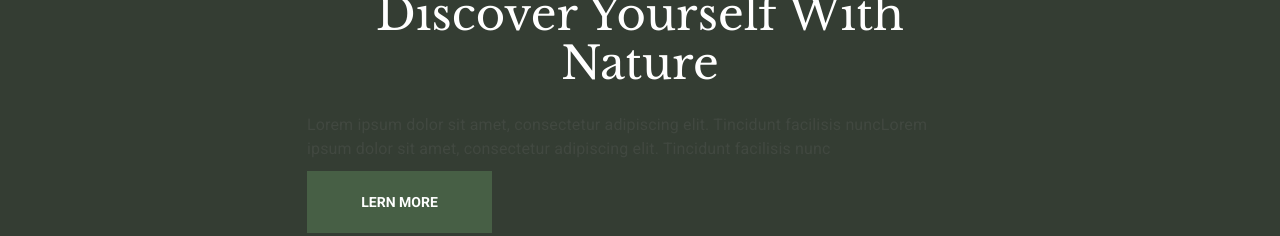
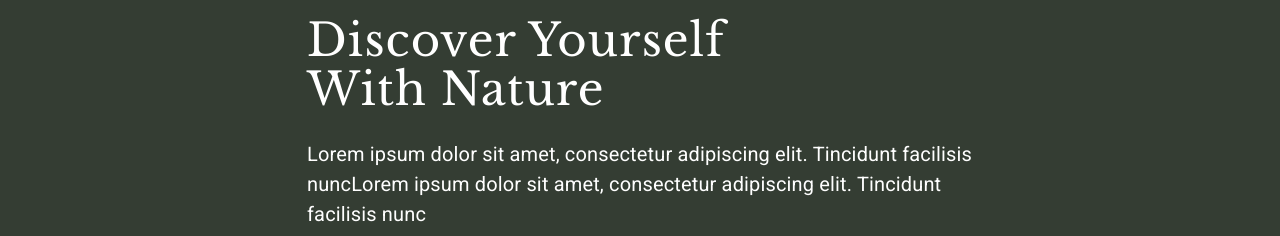
Before and after one commit to Korka3/Botanical-garden, a website: page index.html in a window 1280 px wide. Shown: the part 1214-1450 px from the top of the page. Drawn offline with nearby package versions, Linux system fonts and the light colour scheme.

Commit message:
sekcja main -teksty

```diff
--- a/dev-assets/01-settings/_variables.scss
+++ b/dev-assets/01-settings/_variables.scss
@@ -15,8 +15,8 @@ $font-size-4: $font-size-base * 1.563; // ~25px
 $font-size-5: $font-size-base * 1.438; // ~23px
 $font-size-6: $font-size-base * 1.375; //22px
 $font-size-7: $font-size-base * 1.25; //20px
-$font-size-9: $font-size-base * 1; //16px
-$font-size-10: $font-size-base * 0.875; //14
+$font-size-8: $font-size-base * 1; //16px
+$font-size-9: $font-size-base * 0.875; //14
 
 $font-family-1: "Roboto"; //body, buttons
 $font-family-2: "Libre Baskerville"; //headings
--- a/dev-assets/06-components/_btn.scss
+++ b/dev-assets/06-components/_btn.scss
@@ -1,7 +1,7 @@
 .c-btn {
   display: inline-block;
   font-family: $font-family-1;
-  font-size: $font-size-10;
+  font-size: $font-size-9;
   font-weight: 700;
   line-height: 16.41px;
   text-align: center;
--- a/dev-assets/06-components/_heading.scss
+++ b/dev-assets/06-components/_heading.scss
@@ -2,6 +2,7 @@
   text-align: center;
   text-transform: capitalize;
   font-weight: 400;
+  letter-spacing: $letter-spacing-1;
 
   &--level1 {
     color: $header-text;
--- a/dev-assets/07-templates/_main.scss
+++ b/dev-assets/07-templates/_main.scss
@@ -19,4 +19,18 @@
     padding-top: $grid-base * 7;
     padding-bottom: $grid-base * 10.5;
   }
+
+  &__img {
+    margin-bottom: $grid-base * 1.6;
+  }
+
+  p {
+    font-size: $font-size-8;
+    line-height: $grid-base * 2.4;
+
+    @include tablet {
+      font-size: $font-size-7;
+      line-height: $grid-base * 3;
+    }
+  }
 }
--- a/index.html
+++ b/index.html
@@ -75,8 +75,9 @@
           <img class="t-main__img " src="images/main_plants2.png" alt="fotografia">
         </div>
         <div class="o-col--dt50 u-text-tb-left">
-          <h2 class="c-heading c-heading--level1 u-white">Discover yourself with nature</h2>
-          <p>Lorem ipsum dolor sit amet, consectetur adipiscing elit. Tincidunt facilisis nuncLorem ipsum dolor sit
+          <h2 class="c-heading c-heading--level1 u-white u-text-tb-left">Discover yourself<br> with nature</h2>
+          <p class="u-white">Lorem ipsum dolor sit amet, consectetur adipiscing elit. Tincidunt facilisis nuncLorem
+            ipsum dolor sit
             amet, consectetur adipiscing elit. Tincidunt facilisis nunc</p>
           <a class="c-btn c-btn__primary c-btn__primary--small" href="#">Lern more</a>
         </div>
```
Also changed, not shown: prod-assets/style.css, 1 other file.
